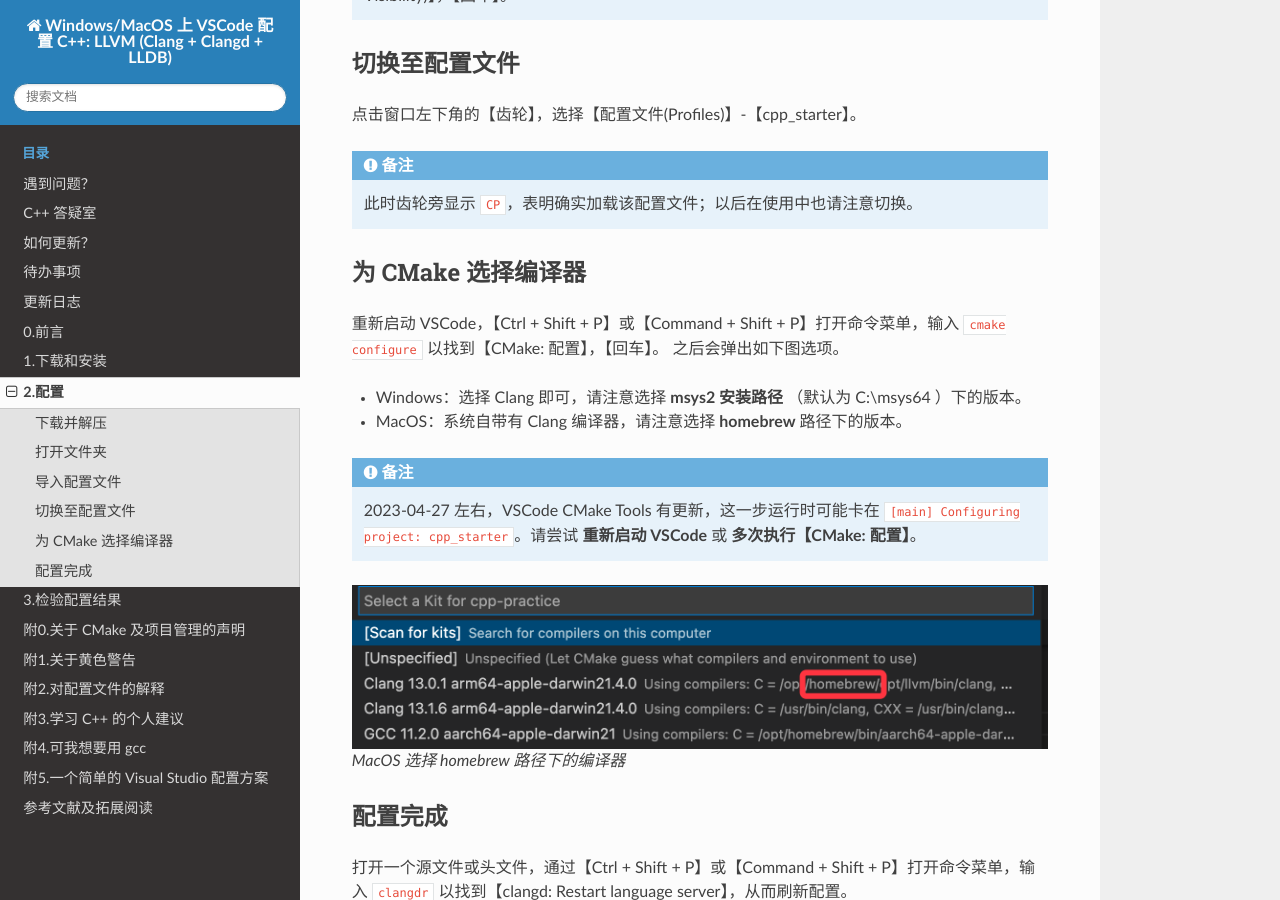
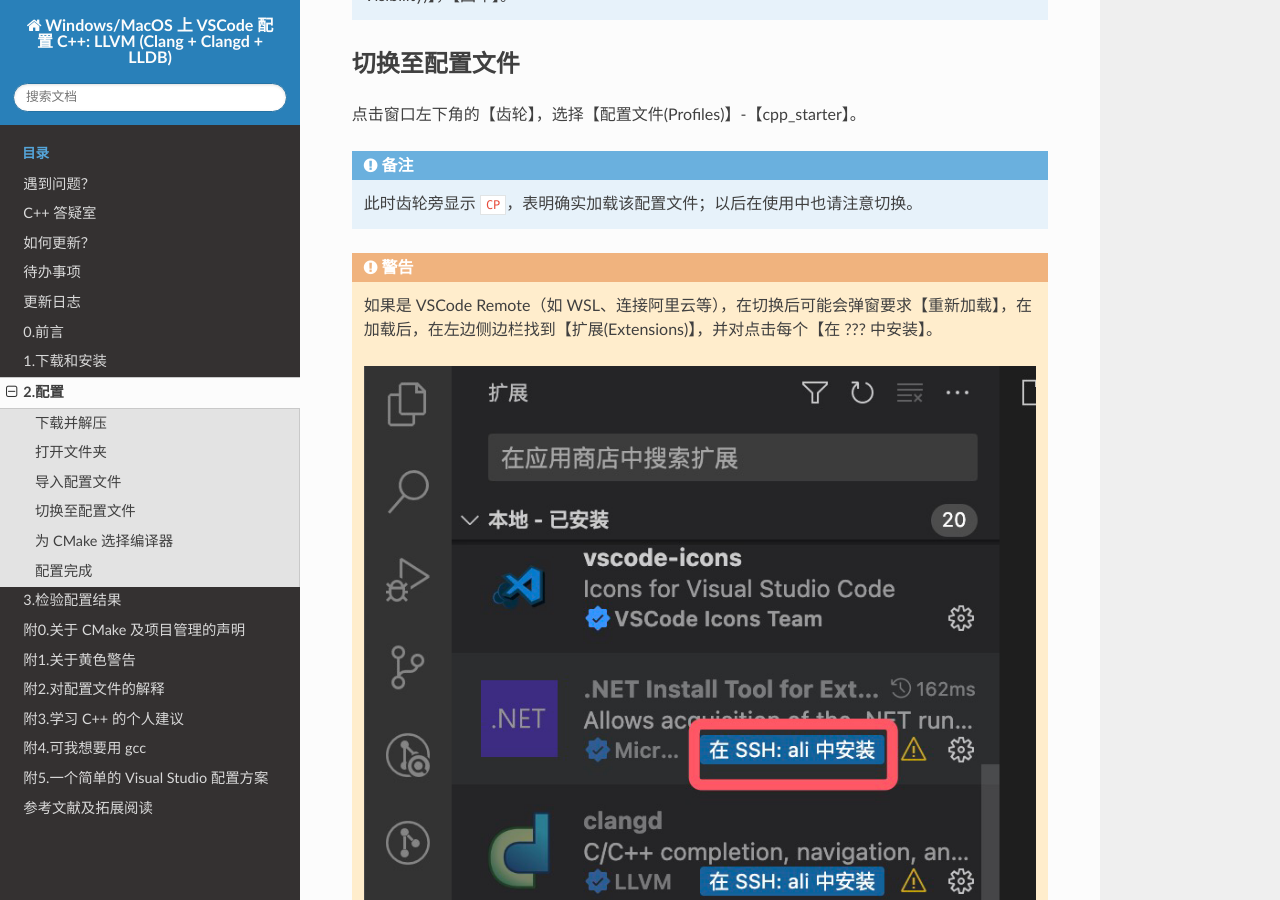
Before and after one commit to FeignClaims/vscode_cpp_starter, a Sphinx documentation site: the page built from docs/source/configure.rst, in a window 1280 px wide and 900 px high, scrolled down 1884 px. Built offline with Sphinx 7.4.7 and the Read the Docs theme 2.0.0, drawn with Linux system fonts in a browser that asks for light colours.

Commit message:
针对可能的 WSL 使用者对配置进行改善

```diff
--- a/docs/source/changelog.rst
+++ b/docs/source/changelog.rst
@@ -15,6 +15,9 @@
 ====================
 
 - 将 CMake 特别声明移入附录部分，并指出与项目管理相关。
+- 补充 VSCode Remote（如 WSL、连接阿里云）在配置时需要的额外步骤。
+- 修复 gcc 配置方法，不再提及已废弃的 ``.vscode/settings.json``。
+- 更详细地指出如何验证配置结果。
 
 v3.1.3 - 2023-06-11
 =====================
--- a/docs/source/configure.rst
+++ b/docs/source/configure.rst
@@ -63,6 +63,14 @@
 
   此时齿轮旁显示 ``CP``，表明确实加载该配置文件；以后在使用中也请注意切换。
 
+.. warning::
+
+  如果是 VSCode Remote（如 WSL、连接阿里云等），在切换后可能会弹窗要求【重新加载】，在加载后，在左边侧边栏找到【扩展(Extensions)】，并对点击每个【在 ??? 中安装】。
+
+  .. figure:: /_img/远程安装.png
+
+     VSCode Remote 远程安装扩展
+
 为 CMake 选择编译器
 *******************
 
--- a/docs/source/verify.rst
+++ b/docs/source/verify.rst
@@ -3,7 +3,7 @@
 #############
 
 
-打开 ``test/main.cpp``。
+打开 ``test/main.cpp``，以下操作均在 ``test/main.cpp`` 中进行。
 
 观察诊断信息
 ***********
@@ -46,7 +46,7 @@
   - 组成这两个调试任务的 **任务** 所生成的文件。（在 ``.vscode/tasks.json`` 文件中，请自行查询。）
   - Code Runner 运行所生成的文件。
 
-如果配置成功，应输出 `true`。
+如果配置成功，应输出 ``true``。
 
 .. figure:: /_img/调试.png
 
```
Also changed, not shown: other parts of docs/source/verify.rst (+1 -1 lines), docs/source/appendix/gcc.rst (+12 -5 lines), docs/source/_img/VSCode_打开设置.gif (added), docs/source/_img/远程安装.png (added), 1 other file.
